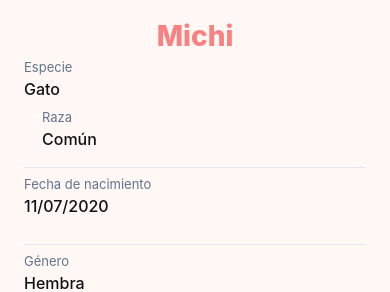
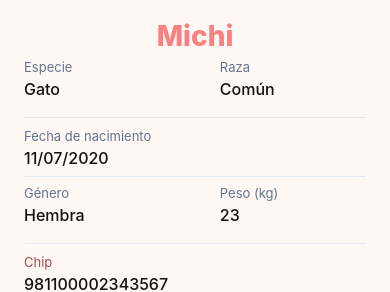
Before and after one commit to ZenitsuTHB/PetCare-frontend, a React Native app: screen /PetDetails in a window 390 px wide. Shown: the part 179-471 px from the top of the page. Built offline with nearby package versions, Linux system fonts and the light colour scheme.

Commit message:
Cambios iniciales ficha mascota

```diff
--- a/src/screens/Details/PetDetailsScreen.js
+++ b/src/screens/Details/PetDetailsScreen.js
@@ -80,18 +80,25 @@ const PetDetailsScreen = ({ route, navigation }) => {
 
         {/* Ficha */}
         <View style={styles.card}>
-          <Row label="Especie" value={pet.species} />
-          <Row label="Raza" value={pet.breed} right />
+          {/* Especie / Raza */}
+          <View style={styles.rowWrap}>
+            <Row label="Especie" value={pet.species} />
+            <Row label="Raza" value={pet.breed} right />
+          </View>
           <Divider />
 
-          <Row label="Fecha de nacimiento" value={pet.birthdate} />
-          <Row label="" value="" right empty />
+          {/* Fecha de nacimiento (fila completa) */}
+          <Row label="Fecha de nacimiento" value={pet.birthdate} full />
           <Divider />
 
-          <Row label="Género" value={pet.gender} />
-          <Row label="Peso (kg)" value={String(pet.weight)} right />
+          {/* Género / Peso */}
+          <View style={styles.rowWrap}>
+            <Row label="Género" value={pet.gender} />
+            <Row label="Peso (kg)" value={String(pet.weight)} right />
+          </View>
           <Divider />
 
+          {/* Chip (fila completa) */}
           <Row label="Chip" value={pet.chip} full />
           <Divider />
 
@@ -232,9 +239,13 @@ const styles = StyleSheet.create({
 
   row: {
     flexDirection: 'column',
-    width: '50%',
+    width: '48%',
     paddingRight: 18,
     marginBottom: 10,
+  },
+  rowWrap: {
+    flexDirection: 'row',
+    justifyContent: 'space-between',
   },
   rowFull: { width: '100%', marginTop: 2 },
 
@@ -284,8 +295,8 @@ const styles = StyleSheet.create({
   barLabel: { fontSize: 12, color: COLORS.text },
   fab: {
     position: 'absolute',
-    alignSelf: 'center', // ← centra horizontalmente dentro del bottomBar
-    top: -26, // ← flota por encima de la barra
+    alignSelf: 'center',
+    top: -26,
     width: 64,
     height: 64,
     borderRadius: 999,
@@ -295,8 +306,8 @@ const styles = StyleSheet.create({
   },
   fabText: {
     position: 'absolute',
-    alignSelf: 'center', // ← centra el texto
-    bottom: 8, // ← dentro de la barra
+    alignSelf: 'center',
+    bottom: 8,
     fontSize: 12,
     color: COLORS.text,
   },
```
